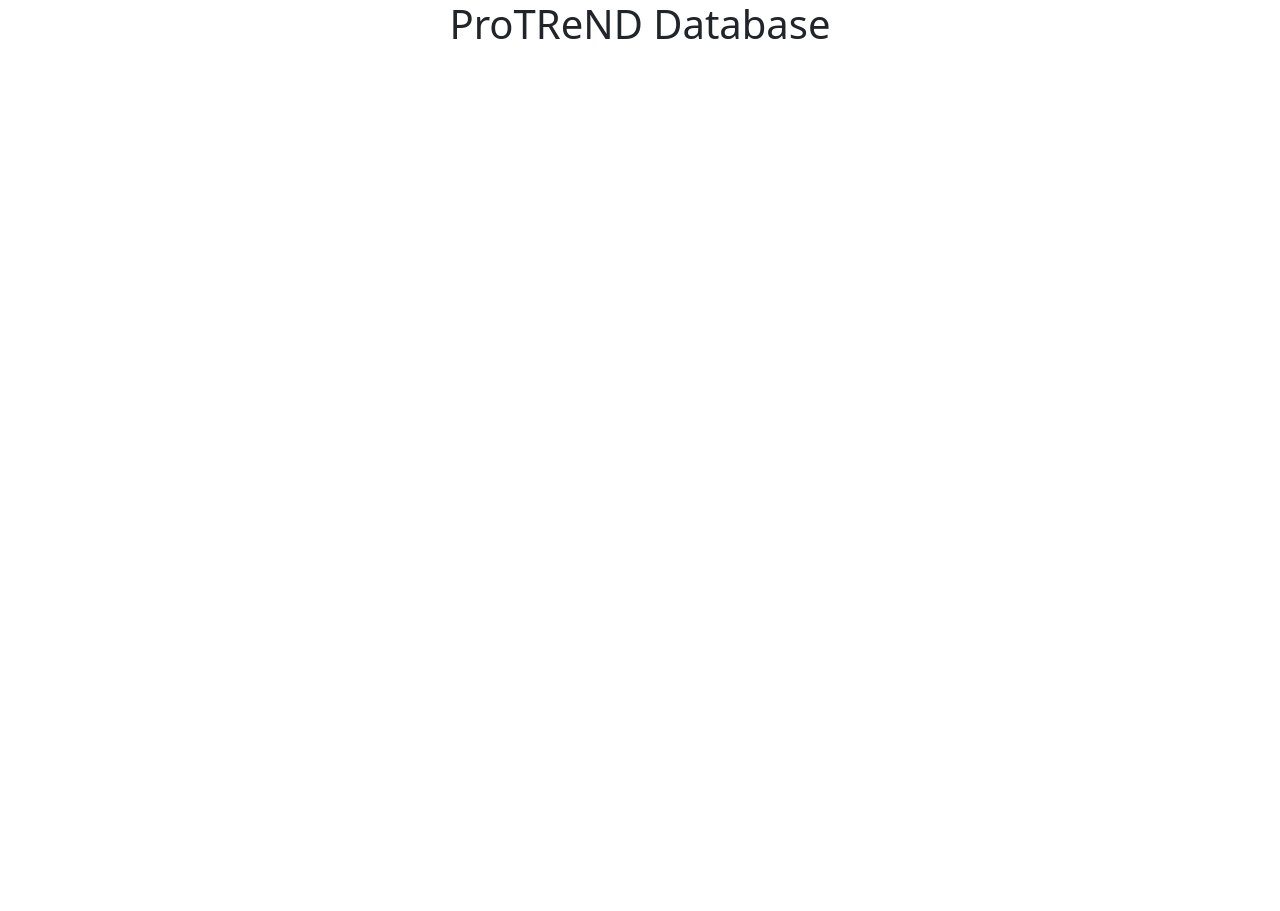
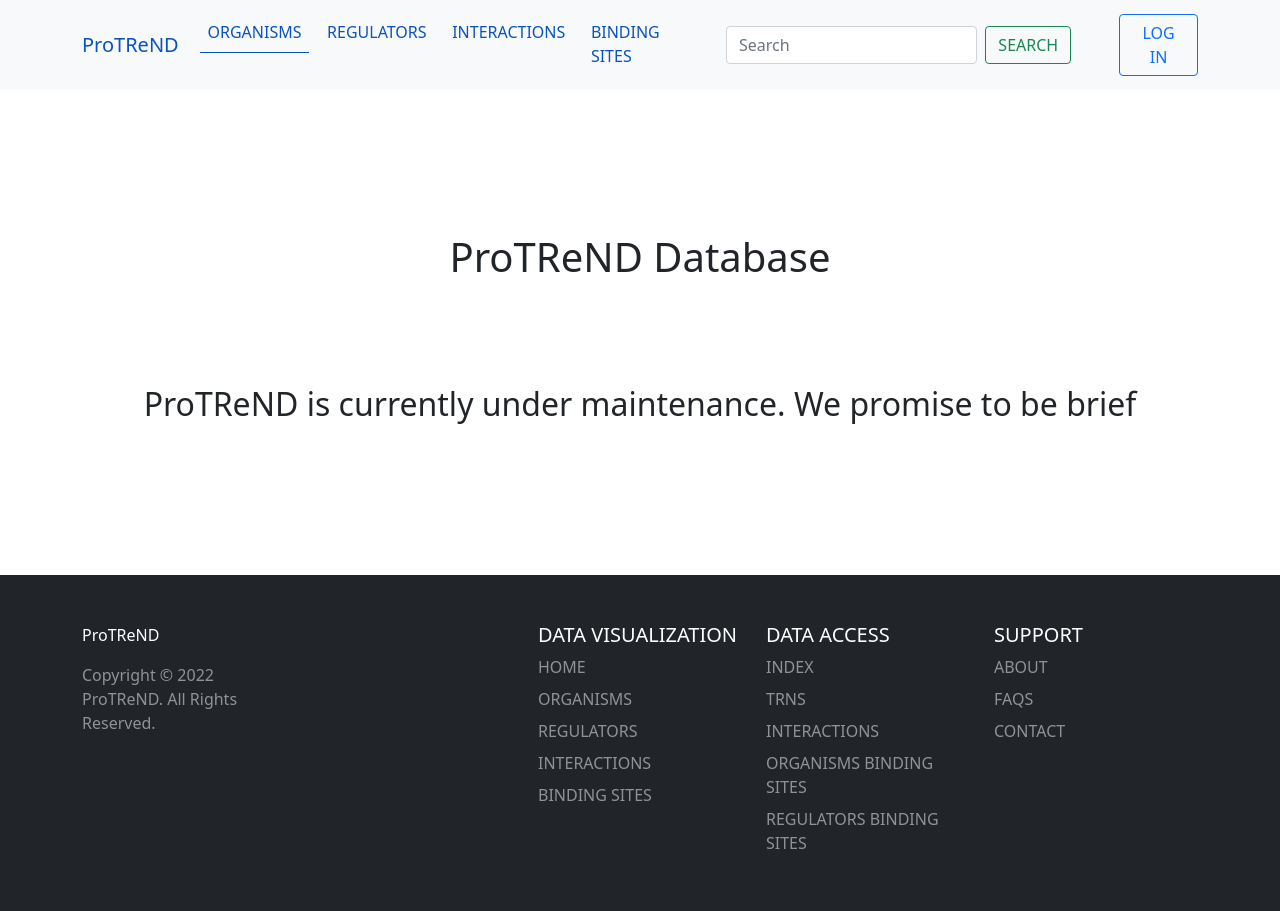
Before and after one commit to cruz-f/protrend, a Django app: page / in a window 1280 px wide. Before the commit the page is almost empty. Before the commit the page ends 39 px from the top, so only its background shows below. Run offline with Django 3.2, Linux system fonts and the light colour scheme; parts of the project's set-up code (start-up, migrations or seed data) failed here and were passed over; some libraries are stand-ins or nearby versions.

Commit message:
[ADD] adding the index, navbar and footer templates for a temporary home page

```diff
--- /dev/null
+++ b/src/interfaces/website/static/website/css/navbar.css
@@ -0,0 +1,32 @@
+.navbar-brand-color {
+    color: #0a53be!important;
+}
+
+.navbar-light .navbar-nav .nav-link .active {
+    color: #0a53be!important;
+    border-bottom-color: #0a53be!important;
+}
+
+.navbar-light .navbar-nav .nav-item {
+    padding: 0.25rem 0.3rem !important;
+}
+
+.navbar-light .navbar-nav .nav-link {
+    color: #0a53be!important;
+    background-color: transparent!important;
+    border-bottom: 0.1rem solid transparent!important;
+}
+
+.navbar-light .navbar-nav .nav-link:hover, .navbar-light .navbar-nav .nav-link:focus {
+    border-bottom-color: rgba(10, 83, 190, .75)!important;
+}
+
+.navbar-light .navbar-nav .nav-link.disabled {
+    color: rgba(10, 83, 190, .2)!important;
+}
+
+.navbar-light .navbar-nav .show > .nav-link,
+.navbar-light .navbar-nav .nav-link.active {
+    color: #0a53be!important;
+    border-bottom-color: #0a53be!important;
+}
--- /dev/null
+++ b/src/interfaces/website/templates/website/base.html
@@ -0,0 +1,24 @@
+{% load static %}
+<!DOCTYPE html>
+<html lang="en">
+<head>
+    <meta charset="UTF-8">
+    <link rel="stylesheet" type="text/css" href="{% static '/website/css/bootstrap.min.css' %}">
+    <link rel="stylesheet" type="text/css" href="{% static 'website/css/navbar.css' %}">
+    <title>
+        {% block title %}
+            ProTReND
+        {% endblock %}
+    </title>
+</head>
+<body>
+{% block navbar %}
+{% endblock %}
+{% block content %}
+{% endblock %}
+{% block footer %}
+{% endblock %}
+<script src="{% static '/website/js/bootstrap.bundle.min.js' %}">
+</script>
+</body>
+</html>
--- /dev/null
+++ b/src/interfaces/website/templates/website/footer.html
@@ -0,0 +1,83 @@
+{% extends "website/navbar.html" %}
+{% load static %}
+<!DOCTYPE html>
+<html lang="en">
+<body>
+{% block footer %}
+    <div class="container-fluid bg-dark">
+        <div class="container">
+            <footer class="row py-5">
+                <div class="col">
+                    <a href="{% url 'home' %}"
+                       class="d-flex align-items-center mb-3 text-decoration-none text-white">
+                        ProTReND
+                    </a>
+                    <p class="text-white-50">Copyright © 2022 ProTReND. All Rights Reserved.</p>
+                </div>
+                <div class="col">
+                </div>
+                <div class="col">
+                    <h5 class="text-uppercase text-white">Data Visualization</h5>
+                    <ul class="nav flex-column">
+                        <li class="nav-item mb-2">
+                            <a href="{% url 'home' %}" class="nav-link p-0 text-white-50 text-uppercase">Home</a>
+                        </li>
+                        <li class="nav-item mb-2">
+                            <a href="#" class="nav-link p-0 text-white-50 text-uppercase">Organisms</a>
+                        </li>
+                        <li class="nav-item mb-2">
+                            <a href="#" class="nav-link p-0 text-white-50 text-uppercase">Regulators</a>
+                        </li>
+                        <li class="nav-item mb-2">
+                            <a href="#" class="nav-link p-0 text-white-50 text-uppercase">Interactions</a>
+                        </li>
+                        <li class="nav-item mb-2">
+                            <a href="#" class="nav-link p-0 text-white-50 text-uppercase">Binding Sites</a>
+                        </li>
+                    </ul>
+                </div>
+                <div class="col">
+                    <h5 class="text-uppercase text-white">Data Access</h5>
+                    <ul class="nav flex-column">
+                        <li class="nav-item mb-2">
+                            <a href="{% url 'api' %}"
+                               class="nav-link p-0 text-white-50 text-uppercase">Index</a>
+                        </li>
+                        <li class="nav-item mb-2">
+                            <a href="{% url 'trns-list' %}"
+                               class="nav-link p-0 text-white-50 text-uppercase">TRNs</a>
+                        </li>
+                        <li class="nav-item mb-2">
+                            <a href="{% url 'interactions-list' %}"
+                               class="nav-link p-0 text-white-50 text-uppercase">Interactions</a>
+                        </li>
+                        <li class="nav-item mb-2">
+                            <a href="{% url 'organisms-binding-sites-list' %}"
+                               class="nav-link p-0 text-white-50 text-uppercase">Organisms Binding Sites</a>
+                        </li>
+                        <li class="nav-item mb-2">
+                            <a href="{% url 'regulators-binding-sites-list' %}"
+                               class="nav-link p-0 text-white-50 text-uppercase">Regulators Binding Sites</a>
+                        </li>
+                    </ul>
+                </div>
+                <div class="col">
+                    <h5 class="text-uppercase text-white">Support</h5>
+                    <ul class="nav flex-column">
+                        <li class="nav-item mb-2">
+                            <a href="#" class="nav-link p-0 text-white-50 text-uppercase">About</a>
+                        </li>
+                        <li class="nav-item mb-2">
+                            <a href="#" class="nav-link p-0 text-white-50 text-uppercase">FAQs</a>
+                        </li>
+                        <li class="nav-item mb-2">
+                            <a href="#" class="nav-link p-0 text-white-50 text-uppercase">Contact</a>
+                        </li>
+                    </ul>
+                </div>
+            </footer>
+        </div>
+    </div>
+{% endblock %}
+</body>
+</html>
--- a/src/interfaces/website/templates/website/index.html
+++ b/src/interfaces/website/templates/website/index.html
@@ -1,19 +1,26 @@
+{% extends "website/footer.html" %}
 {% load static %}
 <!DOCTYPE html>
 <html lang="en">
-<head>
-    <meta charset="UTF-8">
-    <title>ProTReND</title>
-    <link rel="stylesheet" type="text/css" href="{% static '/website/css/bootstrap.min.css' %}">
-</head>
 <body>
-<div class="contain">
-    <div class="row">
-        <div class="col text-center">
-            <h1>ProTReND Database</h1>
+{% block content %}
+    <div class="container">
+        <div class="row py-5">
+        </div>
+        <div class="row py-5">
+            <div class="col text-center">
+                <h1>ProTReND Database</h1>
+            </div>
+        </div>
+        <div class="row py-5">
+            <div class="col text-center">
+                <h2>ProTReND is currently under maintenance. We promise to be brief</h2>
+            </div>
+        </div>
+        <div class="row py-5">
         </div>
     </div>
-</div>
+{% endblock %}
 <script src="{% static '/website/js/bootstrap.bundle.min.js' %}">
 </script>
 </body>
--- /dev/null
+++ b/src/interfaces/website/templates/website/navbar.html
@@ -0,0 +1,48 @@
+{% extends "website/base.html" %}
+{% load static %}
+<!DOCTYPE html>
+<html lang="en">
+<body>
+{% block navbar %}
+    <nav class="navbar navbar-expand-lg navbar-light bg-light">
+        <div class="container">
+            <a class="navbar-brand navbar-brand-color" href="{% url 'home' %}">
+                ProTReND
+            </a>
+            <button class="navbar-toggler"
+                    type="button"
+                    data-bs-toggle="collapse"
+                    data-bs-target="#navbarSupportedContent"
+                    aria-controls="navbarSupportedContent"
+                    aria-expanded="false"
+                    aria-label="Toggle navigation">
+                <span class="navbar-toggler-icon"></span>
+            </button>
+            <div class="collapse navbar-collapse" id="navbarSupportedContent">
+                <ul class="navbar-nav ms-auto me-3 mb-2 mb-lg-0">
+                    <li class="nav-item">
+                        <a class="nav-link active text-uppercase" href="#">Organisms</a>
+                    </li>
+                    <li class="nav-item">
+                        <a class="nav-link text-uppercase" href="#">Regulators</a>
+                    </li>
+                    <li class="nav-item">
+                        <a class="nav-link text-uppercase" href="#">Interactions</a>
+                    </li>
+                    <li class="nav-item">
+                        <a class="nav-link text-uppercase" href="#">Binding Sites</a>
+                    </li>
+                </ul>
+                <form class="d-flex">
+                    <input class="form-control me-2" type="search" placeholder="Search" aria-label="Search">
+                    <button class="btn btn-outline-success text-uppercase me-5" type="submit">Search</button>
+                </form>
+                <form class="d-flex">
+                    <button class="btn btn-outline-primary text-uppercase" type="submit">Log In</button>
+                </form>
+            </div>
+        </div>
+    </nav>
+{% endblock %}
+</body>
+</html>
```
